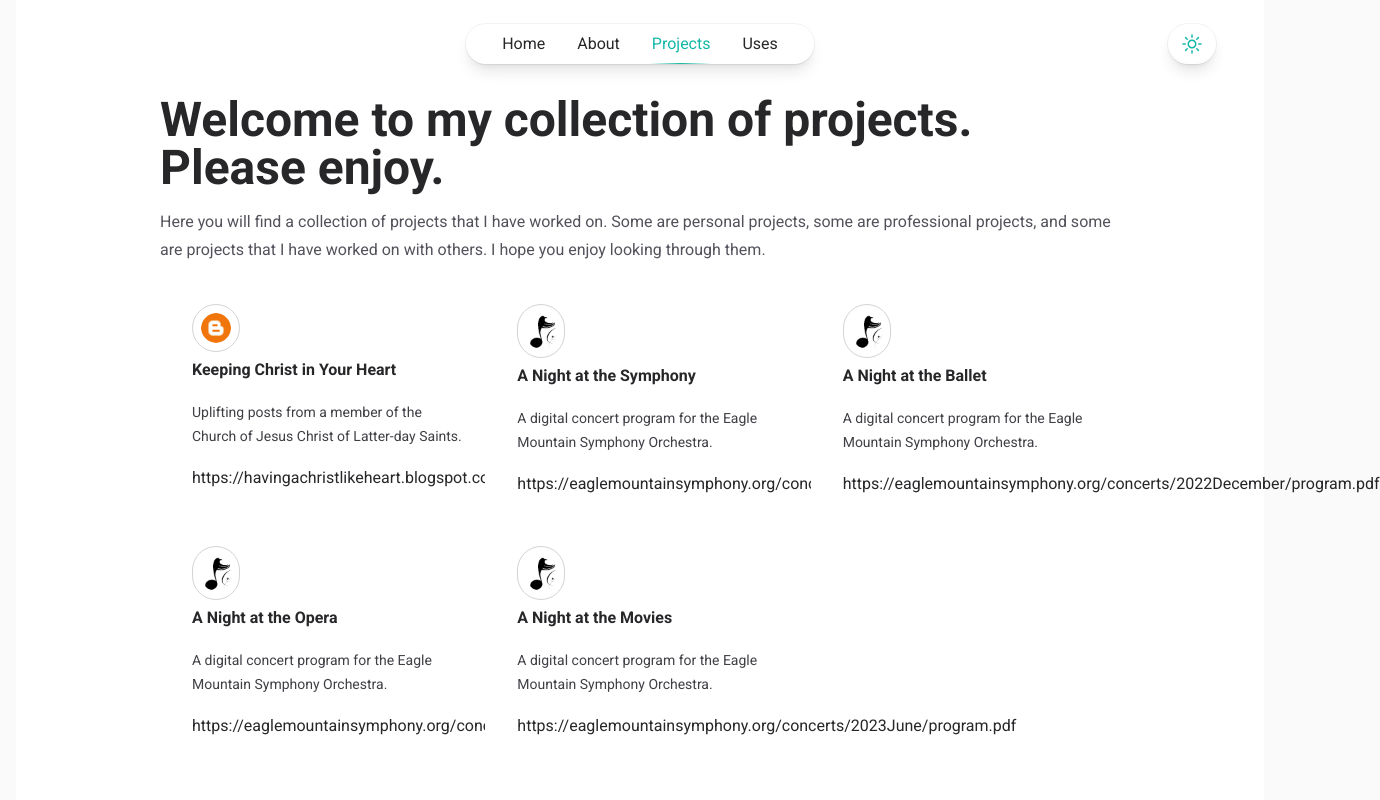
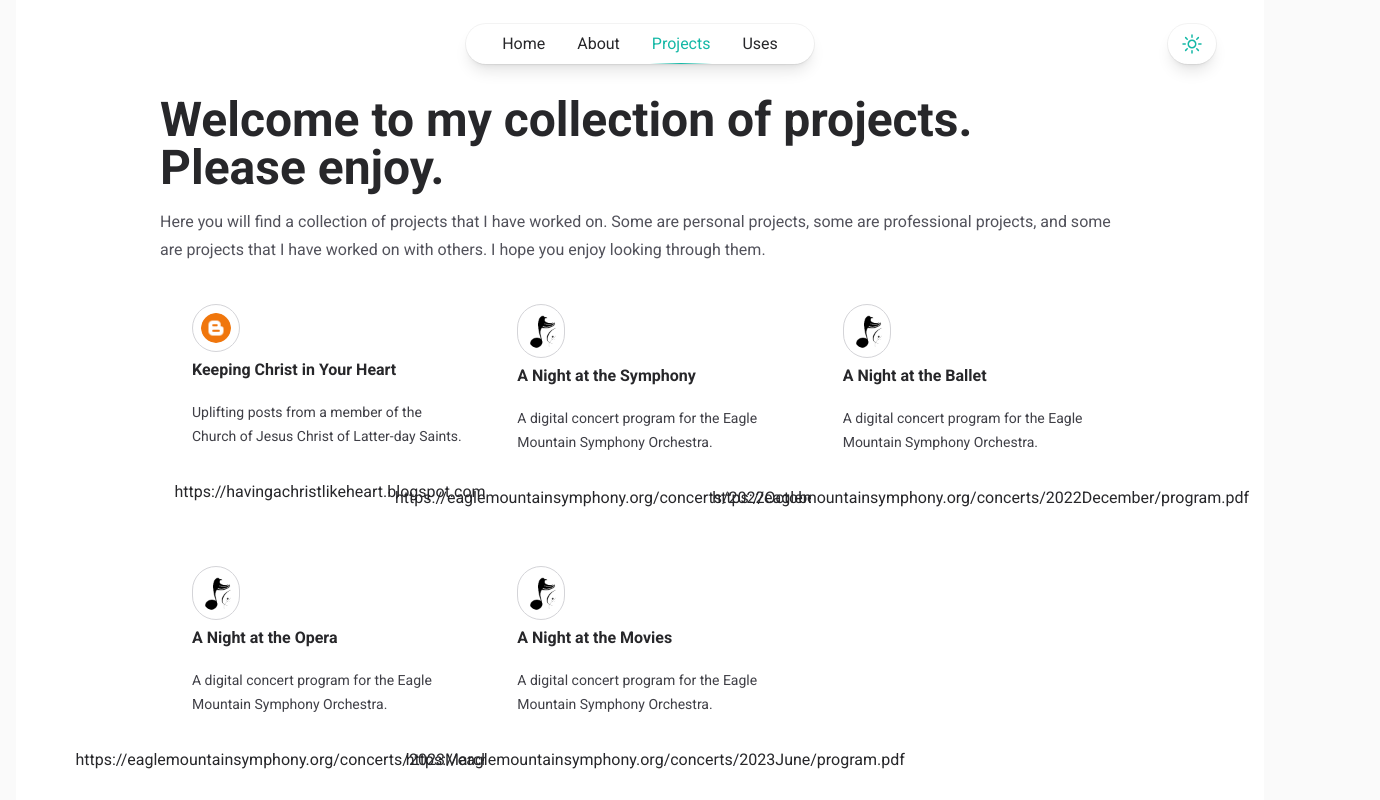
Before and after one commit to mattie-velasquez/mattie-velasquez.github.io, a Next.js app: page /projects in a window 1280 px wide. Shown: the top 800 px of the page, 1380 px wide, since content can reach past the window. Built offline with nearby package versions, Linux system fonts and the light colour scheme.

Commit message:
wrap link trial 1

```diff
--- a/src/components/ProjectCard/ProjectCard.jsx
+++ b/src/components/ProjectCard/ProjectCard.jsx
@@ -6,7 +6,7 @@ const ProjectCard = ({ projects = [] }) => {
     <div className="flex flex-col gap-4 sm:grid sm:grid-cols-2 lg:grid-cols-3 justify-between">
       {projects.map((project, index) => (
         <div
-          className="flex mx-auto flex-col max-w-[350px] w-full h-full project-card py-4 px-8 bg-white hover:bg-zinc-100 dark:bg-zinc-900 dark:hover:bg-zinc-800 rounded-md gap-1"
+          className="flex mx-auto flex-col max-w-[340px] w-full h-full project-card py-4 px-8 bg-white hover:bg-zinc-100 dark:bg-zinc-900 dark:hover:bg-zinc-800 rounded-md gap-1"
           key={index}
         >
           <Image
@@ -18,11 +18,11 @@ const ProjectCard = ({ projects = [] }) => {
           />
           <div className="w-[276px] flex flex-col gap-4">
             <h2 className="leading-7 font-semibold text-zinc-800 dark:text-zinc-100">{project.name}</h2>
-            <p className="w-full font-inter text-sm line-clamp-3 leading-6 text-zinc-700 dark:text-zinc-400">
+            <p className="w-[276px] font-inter text-sm line-clamp-3 leading-6 text-zinc-700 dark:text-zinc-400">
               {project.content}
             </p>
             <a
-              className="flex-row items-center leading-7 hover:underline text-zinc-800 dark:text-zinc-300"
+              className="mt-2 flex items-center justify-center px-4 py-2 hover:underline text-zinc-800 dark:text-zinc-300"
               href={project.link}
               target="_blank"
               rel="noreferrer"
```
